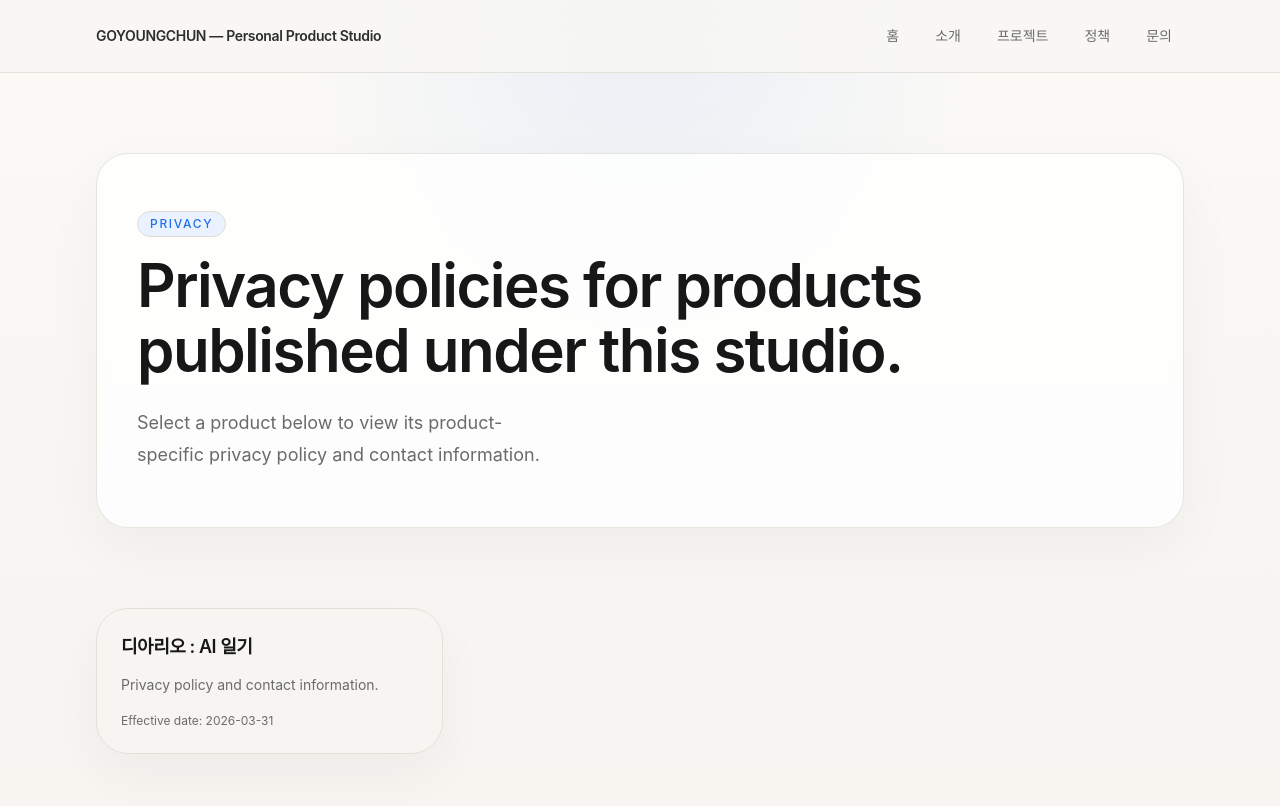
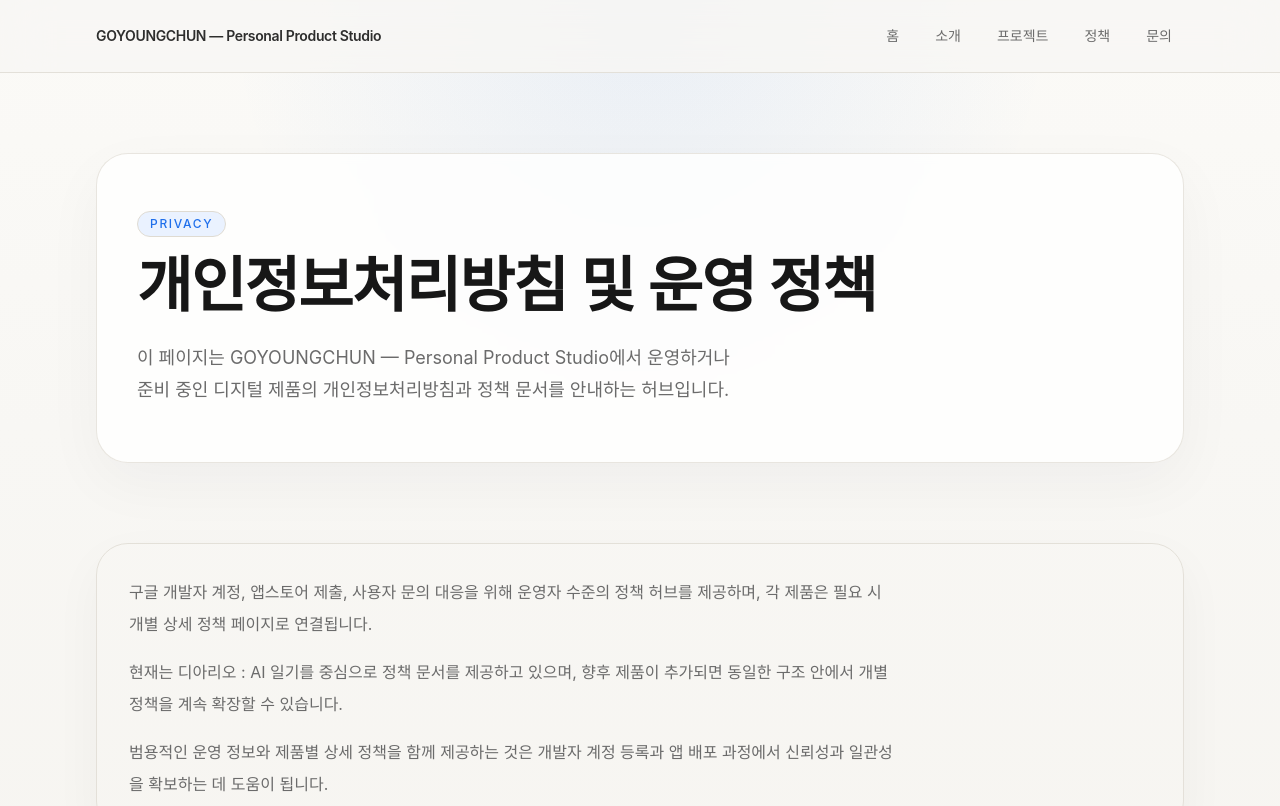
Before and after one commit to goyoungchun/goyoungchun, a Next.js app: page /privacy in a window 1280 px wide. Shown: the top 806 px of the page. Built offline with nearby package versions, Linux system fonts and the light colour scheme.

Commit message:
Add general policy hub copy and reduce single-product emphasis

```diff
--- a/app/page.tsx
+++ b/app/page.tsx
@@ -17,9 +17,9 @@
         eyebrow="Personal Product Studio"
         title={siteConfig.heroTitle}
         description={siteConfig.heroSubtitle}
-        actions={<><ButtonLink href="/projects/diario">디아리오 보기</ButtonLink><ButtonLink href="/privacy/diario" variant="secondary">개인정보처리방침</ButtonLink></>}
+        actions={<><ButtonLink href="/projects">프로젝트 보기</ButtonLink><ButtonLink href="/privacy" variant="secondary">정책 보기</ButtonLink></>}
       />
-      <section className="pb-10 md:pb-14"><Container><div className="rounded-[2rem] border border-border/80 bg-white/88 p-6 shadow-[0_18px_50px_rgba(15,23,42,0.04)] md:p-8"><SectionHeading title="현재 만들고 있는 제품" description="지금은 디아리오를 중심으로, 기록의 허들을 낮추고 회고의 가치를 높이는 경험을 만드는 데 집중하고 있습니다." /><div className="max-w-3xl space-y-4 text-base leading-8 text-muted"><p>디아리오는 일기를 쓰고 싶지만 막상 쓰기 시작하기 어려운 사람을 위한 대화형 AI 일기 앱입니다.</p><p>사용자는 긴 글을 처음부터 직접 작성하지 않아도 됩니다. 하루의 사건과 감정을 편하게 말하면, 디아리오가 이를 자연스러운 일기 초안으로 정리하고 저장 가능한 기록으로 연결합니다.</p><p>기록이 쌓이면 주간 회고를 통해 한 주의 흐름을 다시 돌아볼 수 있도록 설계하고 있습니다.</p></div><div className="mt-8"><ProjectGrid projects={featuredProjects} /></div></div></Container></section>
+      <section className="pb-10 md:pb-14"><Container><div className="rounded-[2rem] border border-border/80 bg-white/88 p-6 shadow-[0_18px_50px_rgba(15,23,42,0.04)] md:p-8"><SectionHeading title="현재 만들고 있는 제품" description="지금은 디아리오를 중심으로, 기록의 허들을 낮추고 회고의 가치를 높이는 경험을 만드는 데 집중하고 있습니다." /><div className="max-w-3xl space-y-4 text-base leading-8 text-muted"><p>이 사이트는 개인적으로 만들고 운영하는 디지털 제품과 정책 정보를 함께 정리하는 스튜디오 허브입니다.</p><p>현재는 디아리오를 중심으로 발전시키고 있지만, 앞으로 새로운 제품이 추가되더라도 같은 구조 안에서 프로젝트와 정책을 안정적으로 운영할 수 있도록 설계하고 있습니다.</p><p>방문자는 여기서 프로젝트 소개, 정책 문서, 문의 정보를 한 곳에서 확인할 수 있습니다.</p></div><div className="mt-8"><ProjectGrid projects={featuredProjects} /></div></div></Container></section>
       <section className="py-10 md:py-14"><Container><div className="rounded-[2rem] border border-border/80 bg-white/80 p-6 shadow-[0_18px_50px_rgba(15,23,42,0.04)] md:p-8"><SectionHeading title="이 스튜디오가 중요하게 생각하는 것" description="생활 속에서 바로 쓸 수 있고, 실제로 도움이 되며, 신뢰할 수 있는 디지털 제품을 만듭니다." /><div className="grid gap-6 md:grid-cols-2"><LinkCard href="/about" title="만드는 방향" description="사용자 경험, 보안, 신뢰를 중심으로 어떤 기준으로 제품을 만들고 있는지 소개합니다." /><LinkCard href="/privacy/diario" title="디아리오 정책 보기" description="디아리오 : AI 일기의 개인정보처리방침과 운영 관련 정보를 확인할 수 있습니다." /></div></div></Container></section>
       <SiteFooter />
     </main>
--- a/app/privacy/page.tsx
+++ b/app/privacy/page.tsx
@@ -8,8 +8,8 @@
   const policies = getPolicies()
   return (
     <main>
-      <PageHero eyebrow="Privacy" title="Privacy policies for products published under this studio." description="Select a product below to view its product-specific privacy policy and contact information." />
-      <section className="pb-8"><Container><PolicyList policies={policies} /></Container></section>
+      <PageHero eyebrow="Privacy" title="개인정보처리방침 및 운영 정책" description="이 페이지는 GOYOUNGCHUN — Personal Product Studio에서 운영하거나 준비 중인 디지털 제품의 개인정보처리방침과 정책 문서를 안내하는 허브입니다." />
+      <section className="pb-8"><Container><div className="rounded-[2rem] border border-border/80 bg-white/88 p-6 shadow-[0_18px_50px_rgba(15,23,42,0.04)] md:p-8"><div className="max-w-3xl space-y-4 text-base leading-8 text-muted"><p>구글 개발자 계정, 앱스토어 제출, 사용자 문의 대응을 위해 운영자 수준의 정책 허브를 제공하며, 각 제품은 필요 시 개별 상세 정책 페이지로 연결됩니다.</p><p>현재는 디아리오 : AI 일기를 중심으로 정책 문서를 제공하고 있으며, 향후 제품이 추가되면 동일한 구조 안에서 개별 정책을 계속 확장할 수 있습니다.</p><p>범용적인 운영 정보와 제품별 상세 정책을 함께 제공하는 것은 개발자 계정 등록과 앱 배포 과정에서 신뢰성과 일관성을 확보하는 데 도움이 됩니다.</p></div></div><div className="mt-8"><PolicyList policies={policies} /></div></Container></section>
       <SiteFooter />
     </main>
   )
--- a/components/privacy/policy-list.tsx
+++ b/components/privacy/policy-list.tsx
@@ -6,9 +6,9 @@
     <div className="grid gap-6 md:grid-cols-2 xl:grid-cols-3">
       {policies.map((policy) => (
         <Link key={policy.slug} href={`/privacy/${policy.slug}`} className="block rounded-[2rem] border border-border/80 bg-white/88 p-6 shadow-[0_18px_50px_rgba(15,23,42,0.04)] transition duration-200 hover:-translate-y-1 hover:shadow-[0_24px_70px_rgba(15,23,42,0.08)]">
-          <h3 className="text-lg font-semibold tracking-tight">{policy.productName}</h3>
-          <p className="mt-3 text-sm leading-6 text-muted">Privacy policy and contact information.</p>
-          <p className="mt-4 text-xs text-muted">Effective date: {policy.effectiveDate}</p>
+          <h3 className="break-keep text-lg font-semibold tracking-tight">{policy.productName}</h3>
+          <p className="mt-3 break-keep text-sm leading-6 text-muted">해당 제품의 개인정보처리방침과 운영 관련 정보를 확인할 수 있습니다.</p>
+          <p className="mt-4 text-xs text-muted">시행일: {policy.effectiveDate}</p>
         </Link>
       ))}
     </div>
```
